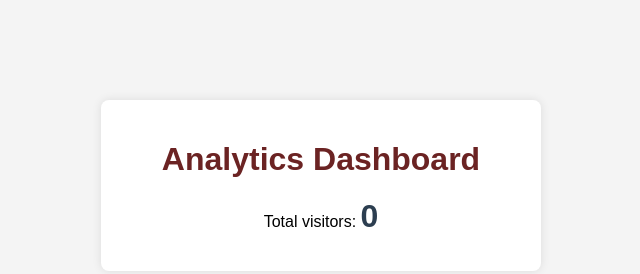
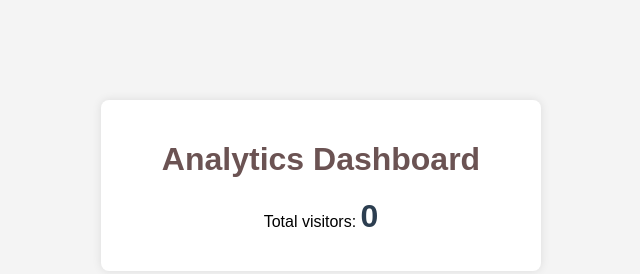
Before and after one commit to Koba-Backcountry/MyAnalytics-Node-Site, a website: page views/dashboard.html in a window 1280 px wide. Shown: the whole page, without its empty margins (319-959 px from the left). Drawn offline with Linux system fonts and the light colour scheme; no server answers.

Commit message:
change h1 color

```diff
--- a/public/style.css
+++ b/public/style.css
@@ -17,7 +17,7 @@ body {
 
 h1 {
   margin-bottom: 20px;
-  color: #6b2323;
+  color: #6b5353;
 }
 
 #visitor-count {
```
